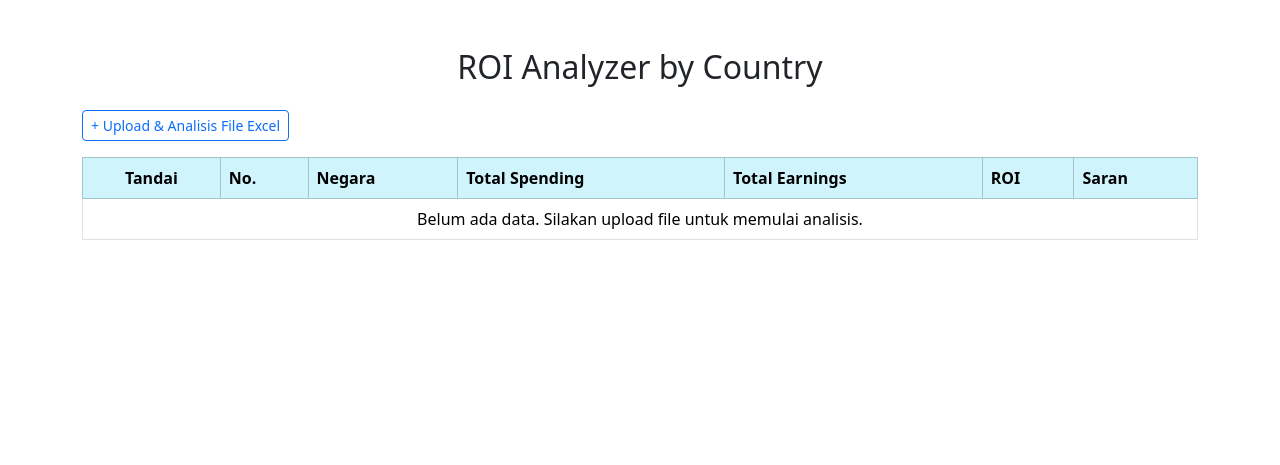
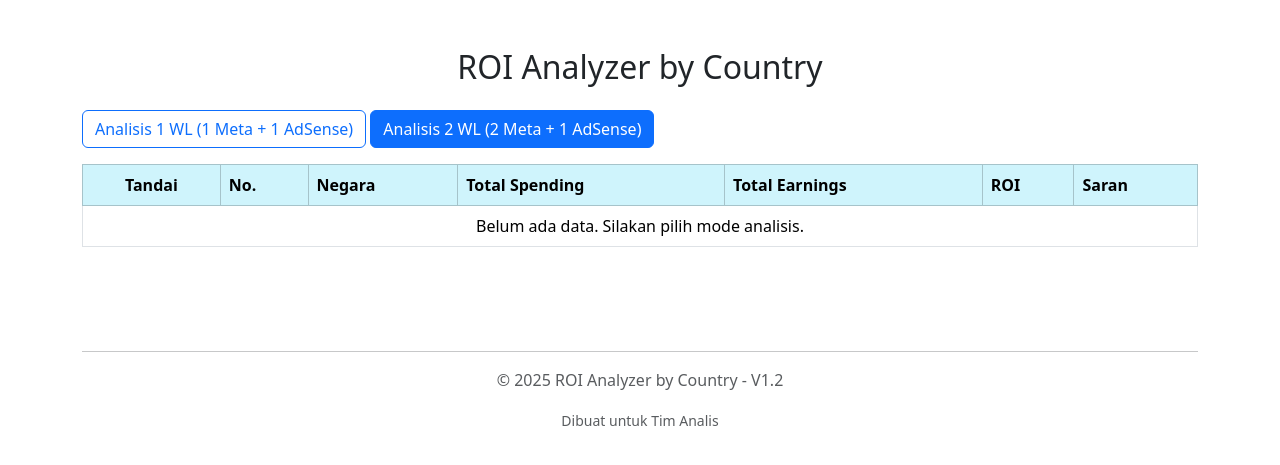
Before and after one commit to arfajhf/analyzer, a PHP site: page / in a window 1280 px wide. Shown: the top 465 px of the page. Run offline with PHP 8.4, Linux system fonts and the light colour scheme.

Commit message:
update v1.2

```diff
--- a/index.php
+++ b/index.php
@@ -1,7 +1,7 @@
 <?php
 // Mulai session
 session_start();
-// Paksa PHP untuk menampilkan error
+// Paksa PHP untuk menampilkan error agar mudah di-debug
 ini_set('display_errors', 1);
 error_reporting(E_ALL);
 
@@ -13,18 +13,13 @@ use PhpOffice\PhpSpreadsheet\IOFactory;
 
 // --- FUNGSI NORMALISASI OTOMATIS ---
 function normalizeCountryName($countryName) {
-    // ... (fungsi ini tidak berubah)
-    static $englishCountries = null;
-    static $indonesianLookup = null;
-    static $cache = [];
+    static $englishCountries = null, $indonesianLookup = null, $cache = [];
     if ($englishCountries === null) {
         if (file_exists(__DIR__ . '/vendor/umpirsky/country-list/data/en/country.php')) {
             $englishCountries = require __DIR__ . '/vendor/umpirsky/country-list/data/en/country.php';
             $indonesianCountries = require __DIR__ . '/vendor/umpirsky/country-list/data/id/country.php';
             $indonesianLookup = array_flip($indonesianCountries);
-        } else {
-            return $countryName;
-        }
+        } else { return $countryName; }
     }
     $name = trim($countryName);
     $upperName = strtoupper($name);
@@ -37,40 +32,25 @@ function normalizeCountryName($countryName) {
     $shortestDistance = -1;
     foreach ($englishCountries as $standardName) {
         $distance = levenshtein(strtolower($name), strtolower($standardName));
-        if ($shortestDistance < 0 || $distance < $shortestDistance) {
-            $shortestDistance = $distance;
-            $bestMatch = $standardName;
-        }
+        if ($shortestDistance < 0 || $distance < $shortestDistance) { $shortestDistance = $distance; $bestMatch = $standardName; }
     }
     if ($shortestDistance <= 3) { $cache[$name] = $bestMatch; return $bestMatch; }
     $cache[$name] = $name;
     return $name;
 }
 
-// --- BAGIAN KONFIGURASI NAMA KOLOM ---
-$kolom_negara_meta = 'Negara';
-$kolom_biaya_meta = 'Jumlah yang dibelanjakan (IDR)';
-$kolom_negara_adsense = 'Country';
-$kolom_earning_adsense = 'Estimated earnings (IDR)';
-
 // --- FUNGSI PEMBACA FILE ---
-function readDataFile($filePath, $headerKeyword) {
-    // ... (Fungsi ini tidak berubah)
+function readDataFile($filePath, &$header) {
     $spreadsheet = IOFactory::load($filePath);
     $worksheet = $spreadsheet->getActiveSheet();
-    $data = [];
-    $header = [];
-    $headerFound = false;
+    $data = []; $headerFound = false;
     foreach ($worksheet->getRowIterator() as $row) {
-        $cellIterator = $row->getCellIterator();
-        $cellIterator->setIterateOnlyExistingCells(FALSE);
+        $cellIterator = $row->getCellIterator(); $cellIterator->setIterateOnlyExistingCells(FALSE);
         $rowData = [];
         foreach ($cellIterator as $cell) { $rowData[] = $cell->getValue(); }
         if (!$headerFound) {
-            if (in_array($headerKeyword, $rowData)) {
-                $header = $rowData;
-                $headerFound = true;
-                continue;
+            if (in_array('Country', $rowData) || in_array('Negara', $rowData)) {
+                $header = $rowData; $headerFound = true; continue;
             }
         }
         if ($headerFound) {
@@ -85,13 +65,32 @@ function readDataFile($filePath, $headerKeyword) {
 }
 
 // Logika pemrosesan file
-if ($_SERVER['REQUEST_METHOD'] === 'POST' && isset($_FILES['meta_file']) && isset($_FILES['adsense_file'])) {
-    $metaFile = $_FILES['meta_file']['tmp_name'];
+if ($_SERVER['REQUEST_METHOD'] === 'POST' && isset($_FILES['meta_files']) && isset($_FILES['adsense_file'])) {
+
+    $metaData = [];
+    $metaHeader = [];
+    foreach ($_FILES['meta_files']['tmp_name'] as $tmpName) {
+        if (!empty($tmpName) && is_uploaded_file($tmpName)) {
+            $currentMetaData = readDataFile($tmpName, $metaHeader);
+            $metaData = array_merge($metaData, $currentMetaData);
+        }
+    }
+
     $adsenseFile = $_FILES['adsense_file']['tmp_name'];
-    $metaData = readDataFile($metaFile, $kolom_negara_meta);
-    $adsenseData = readDataFile($adsenseFile, $kolom_negara_adsense);
+    $adsenseHeader = [];
+    $adsenseData = readDataFile($adsenseFile, $adsenseHeader);
+
+    if (in_array('Negara', $metaHeader)) {
+        $kolom_negara_meta = 'Negara'; $kolom_biaya_meta = 'Jumlah yang dibelanjakan (IDR)';
+    } else {
+        $kolom_negara_meta = 'Country'; $kolom_biaya_meta = 'Amount spent (IDR)';
+    }
+    $kolom_negara_adsense = 'Country';
+    $kolom_earning_adsense = 'Estimated earnings (IDR)';
+
     foreach ($metaData as &$row) { if (isset($row[$kolom_negara_meta])) { $row[$kolom_negara_meta] = normalizeCountryName($row[$kolom_negara_meta]); } } unset($row);
     foreach ($adsenseData as &$row) { if (isset($row[$kolom_negara_adsense])) { $row[$kolom_negara_adsense] = normalizeCountryName($row[$kolom_negara_adsense]); } } unset($row);
+
     $metaGrouped = [];
     foreach ($metaData as $row) {
         if (!isset($row[$kolom_negara_meta]) || !isset($row[$kolom_biaya_meta])) continue;
@@ -106,34 +105,39 @@ if ($_SERVER['REQUEST_METHOD'] === 'POST' && isset($_FILES['meta_file']) && isse
         if (!isset($adsenseGrouped[$country])) { $adsenseGrouped[$country] = ['total_earnings' => 0]; }
         $adsenseGrouped[$country]['total_earnings'] += (float) preg_replace('/[^\d.]/', '', $row[$kolom_earning_adsense]);
     }
+
     $finalData = [];
     $allCountries = array_unique(array_merge(array_keys($metaGrouped), array_keys($adsenseGrouped)));
+
+    $finalData = [];
+    $allCountries = array_unique(array_merge(array_keys($metaGrouped), array_keys($adsenseGrouped)));
+
     foreach ($allCountries as $country) {
         $spending = $metaGrouped[$country]['total_spending'] ?? 0;
         $earnings = $adsenseGrouped[$country]['total_earnings'] ?? 0;
+
+        // Ini adalah 'penjaga gerbang'. Hanya jika spending lebih dari 0,
+        // data akan diproses dan dimasukkan ke hasil akhir.
         if ($spending > 0) {
             $roi = (($earnings - $spending) / $spending) * 100;
-            $finalData[$country] = [ 'total_spending' => $spending, 'total_earnings' => $earnings, 'roi' => $roi ];
+
+            $finalData[$country] = [
+                'total_spending' => $spending,
+                'total_earnings' => $earnings,
+                'roi' => $roi
+            ];
         }
     }
 
-    // Urutkan berdasarkan abjad SEBELUM disimpan ke session
-    if (!empty($finalData)) {
-        ksort($finalData);
-    }
+    if (!empty($finalData)) { ksort($finalData); }
 
     $_SESSION['analysis_result'] = $finalData;
     header('Location: ' . $_SERVER['PHP_SELF']);
     exit;
 }
 
-// Ambil data hasil analisis dari session untuk ditampilkan
 $analysisResult = $_SESSION['analysis_result'] ?? [];
-
-// PASTIKAN LAGI DATANYA TERURUT SESUAI ABJAD SEBELUM DITAMPILKAN
-if (!empty($analysisResult)) {
-    ksort($analysisResult);
-}
+if (!empty($analysisResult)) { ksort($analysisResult); }
 ?>
 
 <!DOCTYPE html>
@@ -148,9 +152,16 @@ if (!empty($analysisResult)) {
     <div class="container mt-5">
         <h2 class="mb-4 text-center">ROI Analyzer by Country</h2>
         <div class="table-responsive">
-            <button type="button" class="btn btn-outline-primary btn-sm mb-3" data-bs-toggle="modal" data-bs-target="#uploadModal">
-                + Upload & Analisis File Excel
-            </button>
+
+            <div class="mb-3">
+                <button type="button" class="btn btn-outline-primary" data-bs-toggle="modal" data-bs-target="#uploadModal" data-wl-type="1">
+                    Analisis 1 WL (1 Meta + 1 AdSense)
+                </button>
+                <button type="button" class="btn btn-primary" data-bs-toggle="modal" data-bs-target="#uploadModal" data-wl-type="2">
+                    Analisis 2 WL (2 Meta + 1 AdSense)
+                </button>
+            </div>
+
             <table class="table table-hover table-bordered">
                 <thead class="table-info">
                     <tr>
@@ -165,29 +176,25 @@ if (!empty($analysisResult)) {
                 </thead>
                 <tbody>
                     <?php if (empty($analysisResult)): ?>
-                        <tr>
-                            <td colspan="7" class="text-center">Belum ada data. Silakan upload file untuk memulai analisis.</td>
-                        </tr>
+                        <tr><td colspan="7" class="text-center">Belum ada data. Silakan pilih mode analisis.</td></tr>
                     <?php else: ?>
                         <?php $rank = 1; foreach ($analysisResult as $country => $data): ?>
                             <tr>
-                                <td class="text-center">
-                                    <input class="form-check-input row-highlighter" type="checkbox">
-                                </td>
+                                <td class="text-center"><input class="form-check-input row-highlighter" type="checkbox"></td>
                                 <th scope="row"><?php echo $rank++; ?></th>
                                 <td><?php echo htmlspecialchars($country); ?></td>
                                 <td><?php echo 'Rp ' . number_format($data['total_spending'], 0, ',', '.'); ?></td>
                                 <td><?php echo 'Rp ' . number_format($data['total_earnings'], 0, ',', '.'); ?></td>
                                 <td class="fw-bold">
-                                    <span class="<?php echo $data['roi'] >= 0 ? 'text-success' : 'text-danger'; ?>">
-                                        <?php echo number_format($data['roi'], 2, ',', '.') . '%'; ?>
-                                    </span>
+                                    <?php if ($data['roi'] !== null): ?>
+                                        <span class="<?php echo $data['roi'] >= 0 ? 'text-success' : 'text-danger'; ?>"><?php echo number_format($data['roi'], 2, ',', '.') . '%'; ?></span>
+                                    <?php else: ?>
+                                        <span class="text-muted">N/A</span>
+                                    <?php endif; ?>
                                 </td>
                                 <td>
-                                    <?php if ($data['roi'] < 100): ?>
-                                        <span class="badge bg-warning text-dark">Hapus Negara</span>
-                                    <?php else: ?>
-                                        <span class="badge bg-success">Pertahankan</span>
+                                    <?php if ($data['roi'] !== null): ?>
+                                        <?php if ($data['roi'] < 100): ?><span class="badge bg-warning text-dark">Hapus Negara</span><?php else: ?><span class="badge bg-success">Pertahankan</span><?php endif; ?>
                                     <?php endif; ?>
                                 </td>
                             </tr>
@@ -208,8 +215,12 @@ if (!empty($analysisResult)) {
                 <form action="" method="POST" enctype="multipart/form-data">
                     <div class="modal-body">
                         <div class="mb-3">
-                            <label for="meta_file" class="form-label">File Meta Ads (.xlsx / .csv)</label>
-                            <input type="file" class="form-control" id="meta_file" name="meta_file" required>
+                            <label for="meta_file_1" class="form-label">File Meta Ads 1 (.xlsx / .csv)</label>
+                            <input type="file" class="form-control" id="meta_file_1" name="meta_files[]" required>
+                        </div>
+                        <div class="mb-3" id="meta_file_2_wrapper" style="display: none;">
+                            <label for="meta_file_2" class="form-label">File Meta Ads 2 (.xlsx / .csv)</label>
+                            <input type="file" class="form-control" id="meta_file_2" name="meta_files[]">
                         </div>
                         <div class="mb-3">
                             <label for="adsense_file" class="form-label">File Google AdSense (.xlsx / .csv)</label>
@@ -226,18 +237,45 @@ if (!empty($analysisResult)) {
     </div>
 
     <script src="https://cdn.jsdelivr.net/npm/bootstrap@5.3.3/dist/js/bootstrap.bundle.min.js"></script>
+
     <script>
-        const checkboxes = document.querySelectorAll('.row-highlighter');
-        checkboxes.forEach(checkbox => {
+        // Script untuk checkbox highlighter
+        document.querySelectorAll('.row-highlighter').forEach(checkbox => {
             checkbox.addEventListener('change', function() {
                 const row = this.closest('tr');
-                if (this.checked) {
-                    row.classList.add('table-danger');
-                } else {
-                    row.classList.remove('table-danger');
-                }
+                this.checked ? row.classList.add('table-danger') : row.classList.remove('table-danger');
             });
         });
+
+        // Script untuk modal interaktif 1 WL / 2 WL
+        const uploadModal = document.getElementById('uploadModal');
+        uploadModal.addEventListener('show.bs.modal', function (event) {
+            const button = event.relatedTarget;
+            const wlType = button.getAttribute('data-wl-type');
+            const modalTitle = uploadModal.querySelector('.modal-title');
+            const metaFile2Wrapper = document.getElementById('meta_file_2_wrapper');
+            const metaFile2Input = document.getElementById('meta_file_2');
+
+            if (wlType === '2') {
+                modalTitle.textContent = 'Analisis 2 WL (2 Meta + 1 AdSense)';
+                metaFile2Wrapper.style.display = 'block';
+                metaFile2Input.required = true;
+            } else {
+                modalTitle.textContent = 'Analisis 1 WL (1 Meta + 1 AdSense)';
+                metaFile2Wrapper.style.display = 'none';
+                metaFile2Input.required = false;
+            }
+        });
     </script>
+    <footer class="mt-5 py-4 text-center">
+        <div class="container">
+            <hr>
+            <p class="text-muted mb-0">
+                © <?php echo date('Y'); ?> ROI Analyzer by Country - V1.2
+            </p>
+            </p>
+            <small class="text-muted">Dibuat untuk Tim Analis</small>
+        </div>
+    </footer>
 </body>
 </html>
```
